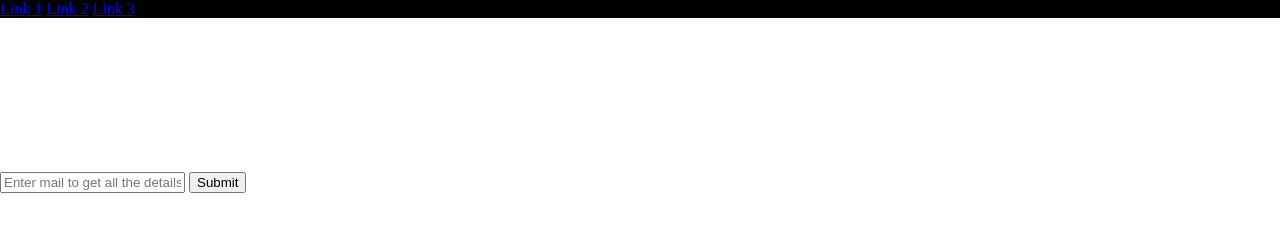
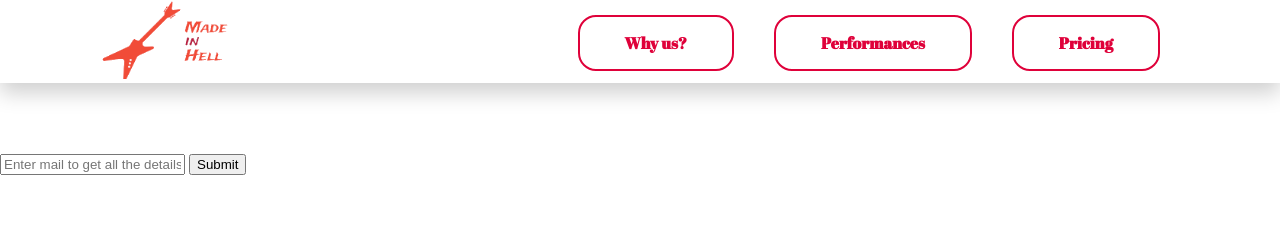
Before and after one commit to cristopher927/product-landing-page, a plain HTML site: page index.html in a window 1280 px wide. Drawn offline with Linux system fonts and the light colour scheme.

Commit message:
finished the header

```diff
--- a/css/stylesheet.css
+++ b/css/stylesheet.css
@@ -3,11 +3,43 @@ body {
 }
 
 #nav-bar {
-	background-color: black;
 	position:fixed;
 	top:0;
 	right:0;
 	left: 0;
+	box-shadow: 0 10px 20px rgba(0,0,0,0.19);
+}
+
+.nav-link {
+	float: right;
+	font-family: 'Abril Fatface', cursive;
+	margin-right: 40px;
+	margin-top: 15px;
+	color: #DF013A;
+	font-weight: bold;
+	text-decoration: none;
+	border:2px solid #DF013A;
+	padding: 15px 45px;
+	border-radius: 18px;
+	transition: background-color 1s;
+}
+
+.nav-link:hover {
+	background-color: #DF013A;
+	color: white;
+}
+
+.nav-div {
+	position: absolute;
+	right: 80px;
+}
+
+#header-img {
+	margin-left: 80px;
+}
+
+#header-img, .nav-div {
+	display: inline;
 }
 
 @media only screen and (max-width: 480px) {
--- a/index.html
+++ b/index.html
@@ -3,18 +3,24 @@
 	<head>
 		<title>Product landing page</title>
 		<link rel="stylesheet" type="text/css" href="css/stylesheet.css">
+		<link href="https://fonts.googleapis.com/css?family=Abril+Fatface" rel="stylesheet">
 	</head>
 
 	<body>
 
 		<header id="header">
+
+
+
 			<nav id="nav-bar">
-				<a href="#id" class="nav-link">Link 1</a>
-				<a href="#id" class="nav-link">Link 2</a>
-				<a href="#id" class="nav-link">Link 3</a>
+				<img src="logo.png" id="header-img" alt="company logo">
+					<div class="nav-div">
+						<a href="#id" class="nav-link">Pricing</a>
+						<a href="#id" class="nav-link">Performances</a>
+						<a href="#id" class="nav-link">Why us?</a>
+					</div>
 			</nav>
 
-			<img src="" id="header-img" alt="" width="">
 		</header>
 
 		<!-- USE FLEXBOX SOMEWHERE HERE AS THE FINAL DEMAND FROM FREECODECAMP -->
```
Also changed, not shown: img/pic2.jpg (added), img/pic3.jpg (added), img/pic4.jpg (added), logo.png (added), pic1.jpg (added), 1 other file.
